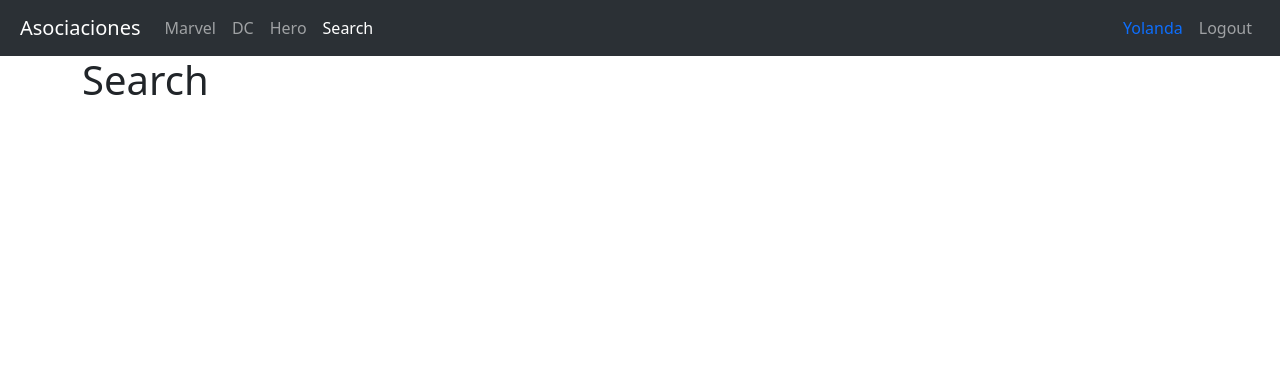
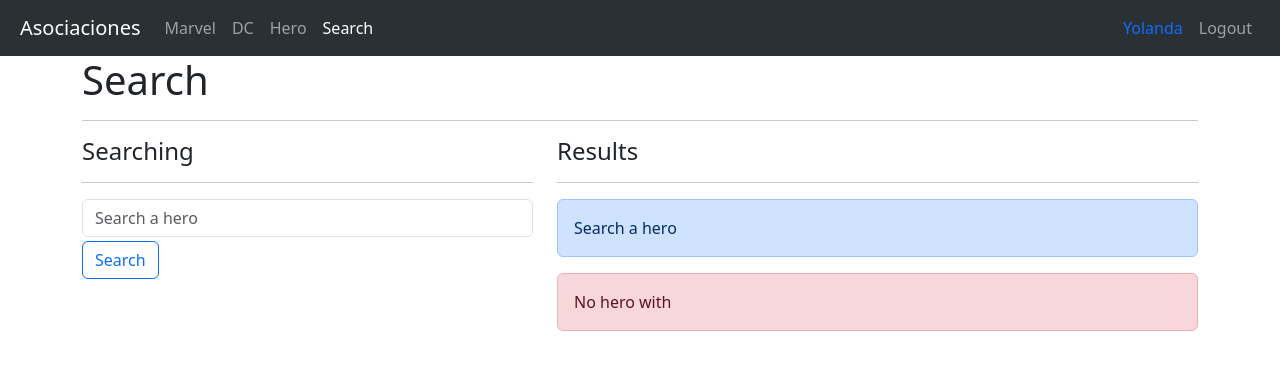
Before and after one commit to Yolanda95dev/Heroes-spa, a React (Vite) app: page /search in a window 1280 px wide. Shown: the top 370 px of the page. Built offline with nearby package versions, Linux system fonts and the light colour scheme.

Commit message:
Inicio de estilos para la página de búsqueda

```diff
--- a/src/heroes/pages/SearchPage.jsx
+++ b/src/heroes/pages/SearchPage.jsx
@@ -1,8 +1,63 @@
+import { useNavigate, useSearchParams } from 'react-router-dom'
+import { useForm } from '../../hooks/useForm'
+import { HeroCard } from '../components'
 
 export const SearchPage = () => {
+
+  const navigate = useNavigate()
+  const [searchParams] = useSearchParams()
+
+  const { searchText, onInputChange } = useForm({
+    searchText: ''
+  })
+
+  const onSearchSubmit = (event) => {
+    event.preventDefault()
+    if (searchText.trim().length <= 1) return
+    navigate(`?q=${searchText}`.toLowerCase().trim())
+
+  }
+
   return (
-    <h1>
-      Search
-    </h1>
+    <>
+      <h1>Search</h1>
+      <hr />
+
+      <div className="row">
+        <div className="col-5">
+          <h4>Searching</h4>
+          <hr />
+          <form onSubmit={onSearchSubmit} >
+            <input
+              type="text"
+              placeholder="Search a hero"
+              className="form-control"
+              name="searchText"
+              autoComplete="off"
+              value={searchText}
+              onChange={onInputChange}
+            />
+            <button
+              className="btn btn-outline-primary mt-1"
+            >
+              Search
+            </button>
+          </form>
+        </div>
+        <div className="col-7">
+          <h4>Results</h4>
+          <hr />
+          <div className="alert alert-primary">
+            Search a hero
+          </div>
+          <div className="alert alert-danger">
+            No hero with <b>{searchParams.get("q")}</b>
+          </div>
+
+          {/* <HeroCard /> */}
+
+        </div>
+      </div>
+    </>
   )
 }
--- /dev/null
+++ b/src/hooks/useForm.js
@@ -0,0 +1,25 @@
+import { useState } from 'react';
+
+export const useForm = ( initialForm = {} ) => {
+
+    const [ formState, setFormState ] = useState( initialForm );
+
+    const onInputChange = ({ target }) => {
+        const { name, value } = target;
+        setFormState({
+            ...formState,
+            [ name ]: value
+        });
+    }
+
+    const onResetForm = () => {
+        setFormState( initialForm );
+    }
+
+    return {
+        ...formState,
+        formState,
+        onInputChange,
+        onResetForm,
+    }
+}
```
Also changed, not shown: src/heroes/helpers/getHeroesByName.js (added).
